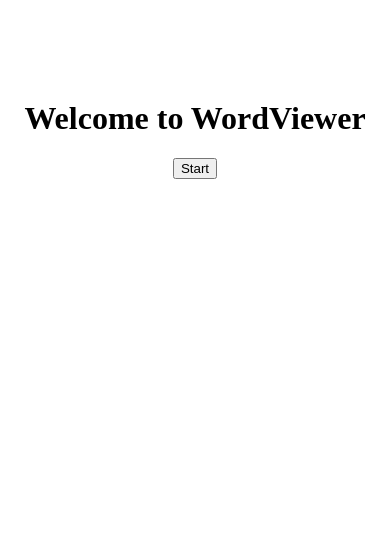
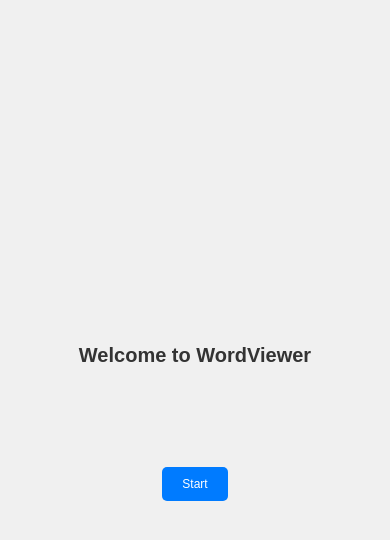
Before and after one commit to rouriGit/WordViewer-web, a plain HTML site: page index.html in a window 390 px wide. Drawn offline with Linux system fonts and the light colour scheme; files that its build step writes are made by us from their sources; files whose address does not match are found by name.

Commit message:
Update style.css

```diff
--- a/WordViewerWeb/style.css
+++ b/WordViewerWeb/style.css
@@ -1,10 +1,76 @@
+/* Reset CSS */
+* {
+    margin: 0;
+    padding: 0;
+    box-sizing: border-box;
+}
+
+body {
+    font-family: Arial, sans-serif;
+    background-color: #f0f0f0;
+    display: flex;
+    justify-content: center;
+    align-items: center;
+    height: 100vh;
+}
+
 .container {
     text-align: center;
-    margin-top: 100px;
+}
+
+h1 {
+    padding-bottom: 50px;
+    margin-bottom: 50px;
+    color: #333;
+}
+
+button {
+    padding: 10px 20px;
+    background-color: #007bff;
+    color: #fff;
+    border: none;
+    border-radius: 5px;
+    cursor: pointer;
+    transition: background-color 0.3s ease;
+}
+
+button:hover {
+    background-color: #0056b3;
 }
 
 .word-label {
-    font-size: 24px;
-    font-family: Arial, sans-serif;
-    margin-top: 20px;
+    font-size: 36px;
+    font-weight: bold;
+    margin-bottom: 20px;
 }
+
+/* Media Queries */
+@media only screen and (max-width: 768px) {
+    /* Styles for tablets and small desktops */
+    h1 {
+        font-size: 24px;
+    }
+
+    button {
+        font-size: 14px;
+    }
+
+    .word-label {
+        font-size: 24px;
+    }
+}
+
+@media only screen and (max-width: 480px) {
+    /* Styles for smartphones */
+    h1 {
+        font-size: 20px;
+    }
+
+    button {
+        font-size: 12px;
+    }
+
+    .word-label {
+        font-size: 18px;
+    }
+}
```
